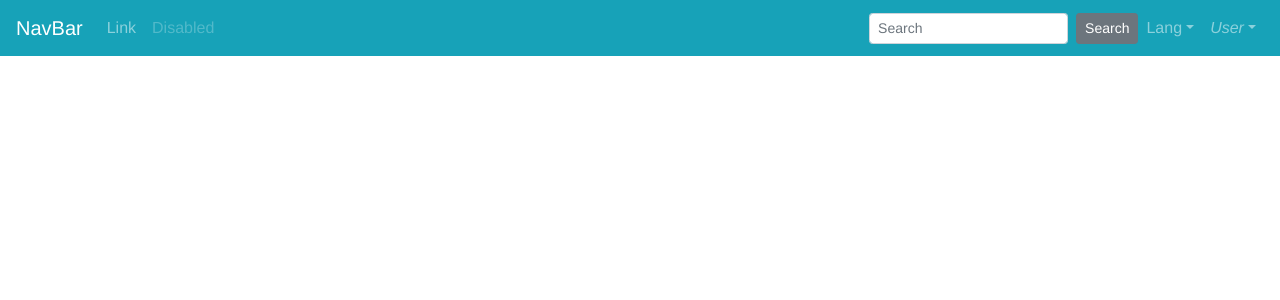
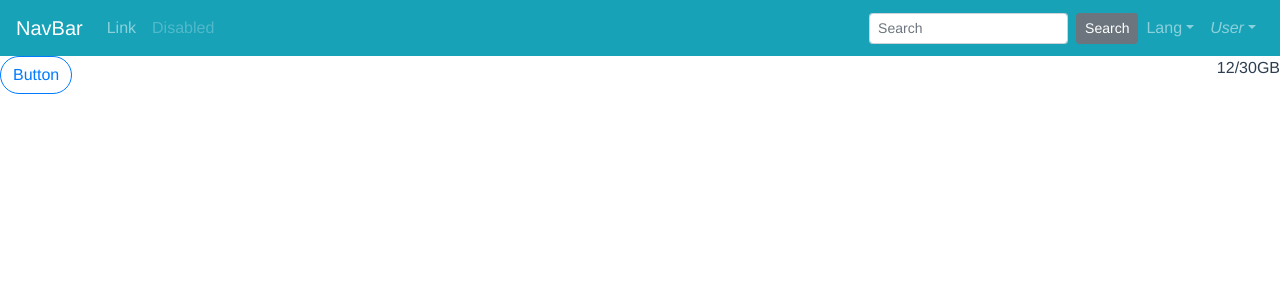
Before and after one commit to kook1932/mybox, a Vue app in the folder frontend/: page / in a window 1280 px wide. Shown: the top 300 px of the page. Built offline with nearby package versions, Linux system fonts and the light colour scheme.

Commit message:
[develop] gnb

```diff
--- a/frontend/src/App.vue
+++ b/frontend/src/App.vue
@@ -1,17 +1,20 @@
 <template>
   <div id="app">
     <Header />
+    <Gnb />
     <router-view></router-view>
   </div>
 </template>
 
 <script>
 import Header from './components/layout/Header.vue'
+import Gnb from './components/layout/Gnb.vue'
 
 export default {
   name: 'App',
   components: {
-    Header
+    Header,
+    Gnb
   }
 }
 </script>
@@ -21,7 +24,7 @@ export default {
   font-family: Avenir, Helvetica, Arial, sans-serif;
   -webkit-font-smoothing: antialiased;
   -moz-osx-font-smoothing: grayscale;
-  text-align: center;
+  /* text-align: center; */
   color: #2c3e50;
 }
 </style>
--- a/frontend/src/api/index.js
+++ b/frontend/src/api/index.js
@@ -24,4 +24,4 @@ function registerInterceptor(instance) {
   );
 }
 
-export const request = create(`http://localhost:8080`);
+export const request = create(`http://192.168.150.46:8080`);
--- /dev/null
+++ b/frontend/src/components/layout/Gnb.vue
@@ -0,0 +1,22 @@
+<template>
+    <div>
+        <b-button pill variant="outline-primary">Button</b-button>
+        <span class="remain">{{ text }}</span>
+    </div>
+</template>
+<script>
+export default {
+    name: 'Gnb',
+    data() {
+      return {
+        text: "12/30GB"
+      }
+    }
+}
+</script>
+
+<style>
+.remain {
+    float: right;
+}
+</style>
--- a/frontend/src/views/files.vue
+++ b/frontend/src/views/files.vue
@@ -1,7 +1,9 @@
 <template>
-  <b-list-group>
-    <b-list-group-item v-for="(file, i) in files" :key="i">{{ file.originalFilename }}</b-list-group-item>
-  </b-list-group>
+  <div>
+    <b-list-group>
+      <b-list-group-item v-for="(file, i) in files" :key="i">{{ file.originalFilename }}</b-list-group-item>
+    </b-list-group>
+  </div>
 </template>
 
 <script>
@@ -22,7 +24,6 @@ export default {
         const res = getFiles(path);
         res.then((res) => {
           this.files = res.data.uploadFiles;
-          console.log(res.data.uploadFiles);
         })
       }
     }
--- a/frontend/vue.config.js
+++ b/frontend/vue.config.js
@@ -2,11 +2,12 @@ const { defineConfig } = require('@vue/cli-service')
 module.exports = defineConfig({
   transpileDependencies: true,
   lintOnSave : false,
+  outputDir: '../backend/src/main/resources/static',
 
   devServer: {
     proxy: {
       "^/api": {
-        target: 'http://localhost:8080',
+        target: 'http://192.168.150.46:8080',
         changeOrigin: true
       },
     }
```
